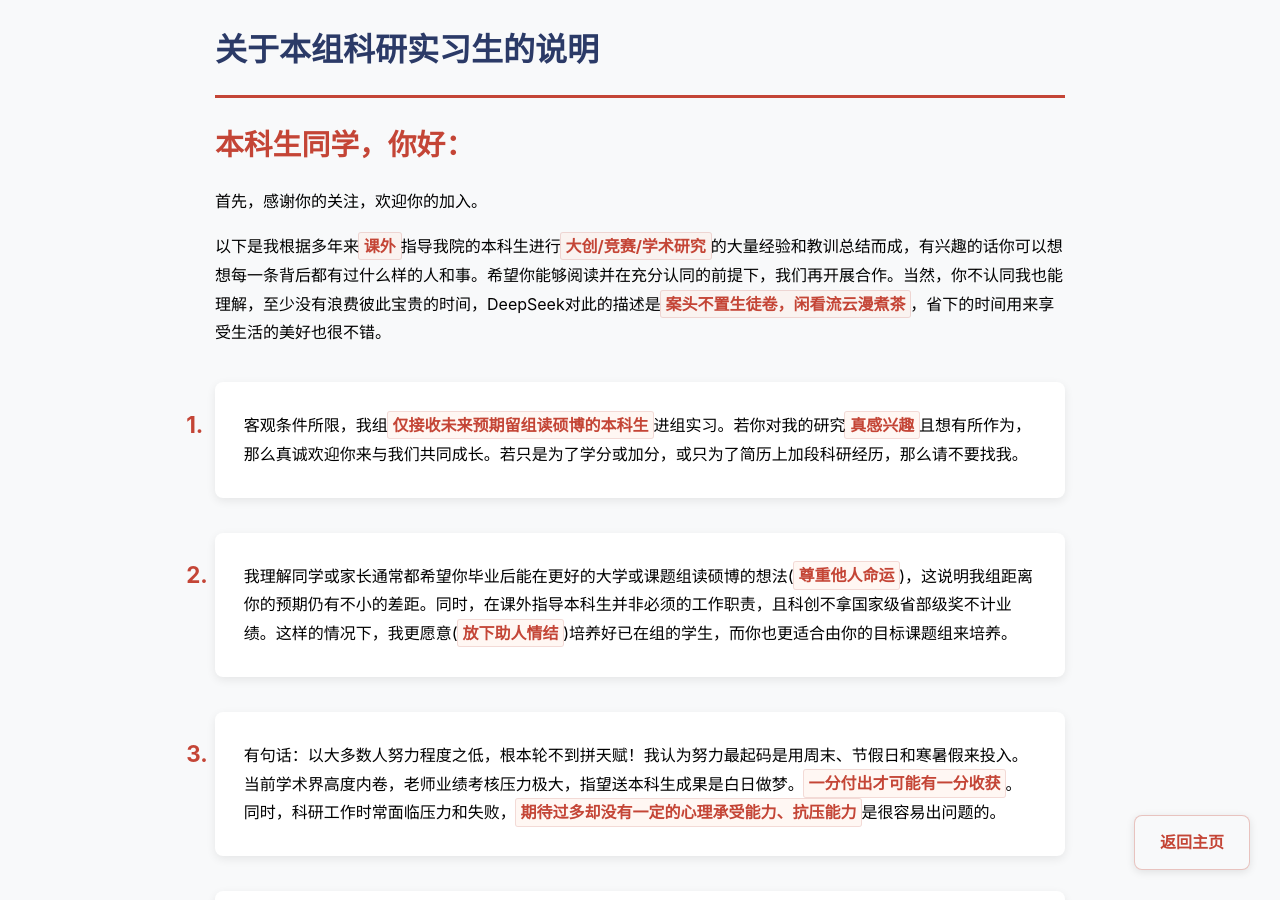
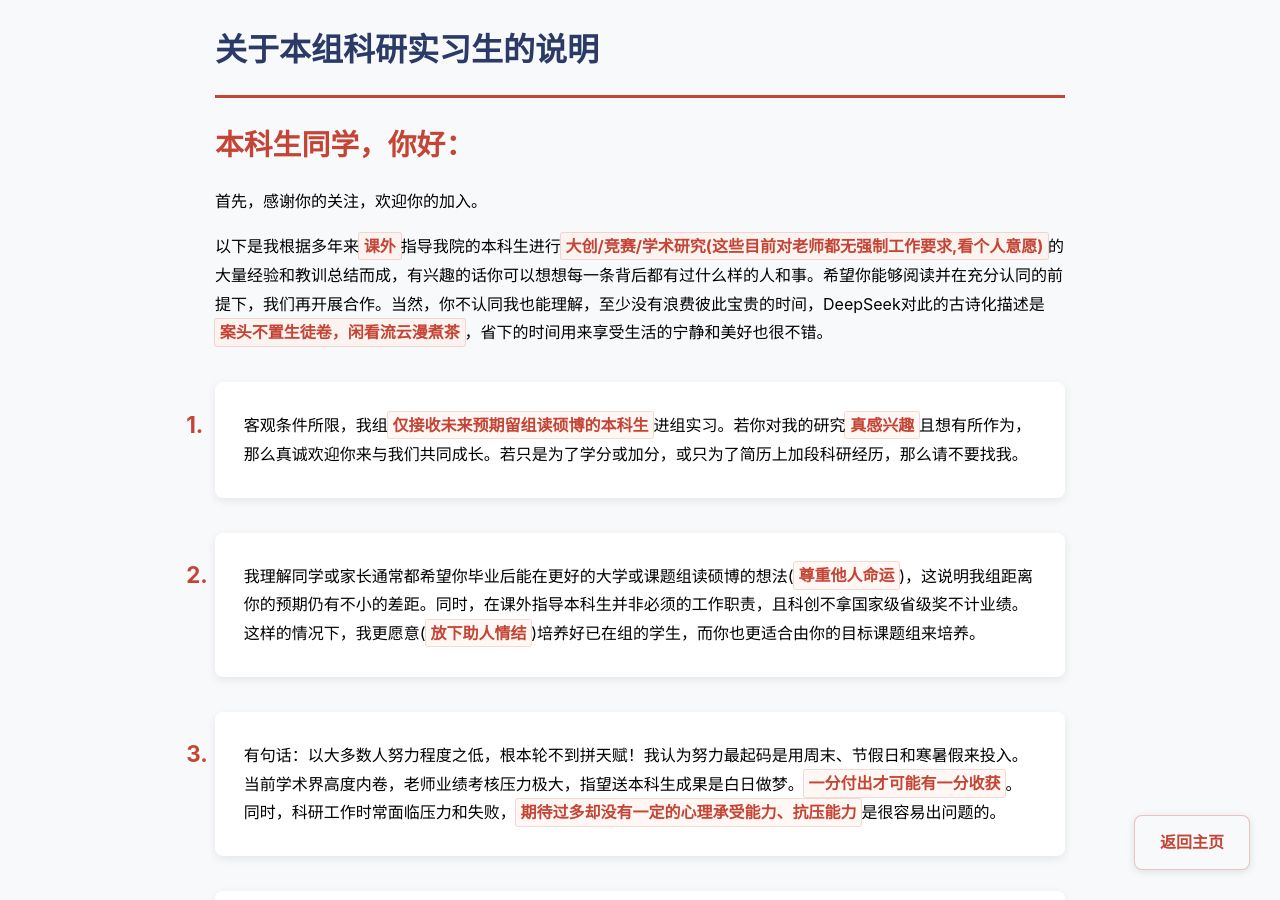
Before and after one commit to fangvv/Homepage, a Jekyll site: the page faq.html, which Jekyll copies as it is, in a window 1280 px wide and 900 px high. Built offline with Jekyll 4.4.1, drawn with Linux system fonts in a browser that asks for light colours; comment, search, counter and statistics services are not loaded.

Commit message:
update faq

```diff
--- a/faq.html
+++ b/faq.html
@@ -91,12 +91,12 @@ strong:hover {
     <p><span class="greeting">本科生同学，你好：</span>
 
     首先，感谢你的关注，欢迎你的加入。</p>
-   <p>以下是我根据多年来<strong>课外</strong>指导我院的本科生进行<strong>大创/竞赛/学术研究</strong>的大量经验和教训总结而成，有兴趣的话你可以想想每一条背后都有过什么样的人和事。希望你能够阅读并在充分认同的前提下，我们再开展合作。当然，你不认同我也能理解，至少没有浪费彼此宝贵的时间，DeepSeek对此的描述是<strong>案头不置生徒卷，闲看流云漫煮茶</strong>，省下的时间用来享受生活的美好也很不错。</p>
+   <p>以下是我根据多年来<strong>课外</strong>指导我院的本科生进行<strong>大创/竞赛/学术研究(这些目前对老师都无强制工作要求,看个人意愿)</strong>的大量经验和教训总结而成，有兴趣的话你可以想想每一条背后都有过什么样的人和事。希望你能够阅读并在充分认同的前提下，我们再开展合作。当然，你不认同我也能理解，至少没有浪费彼此宝贵的时间，DeepSeek对此的古诗化描述是<strong>案头不置生徒卷，闲看流云漫煮茶</strong>，省下的时间用来享受生活的宁静和美好也很不错。</p>
 
     <ol>
 <li>客观条件所限，我组<strong>仅接收未来预期留组读硕博的本科生</strong>进组实习。若你对我的研究<strong>真感兴趣</strong>且想有所作为，那么真诚欢迎你来与我们共同成长。若只是为了学分或加分，或只为了简历上加段科研经历，那么请不要找我。</li>
 
-<li>我理解同学或家长通常都希望你毕业后能在更好的大学或课题组读硕博的想法(<strong>尊重他人命运</strong>)，这说明我组距离你的预期仍有不小的差距。同时，在课外指导本科生并非必须的工作职责，且科创不拿国家级省部级奖不计业绩。这样的情况下，我更愿意(<strong>放下助人情结</strong>)培养好已在组的学生，而你也更适合由你的目标课题组来培养。</li>
+<li>我理解同学或家长通常都希望你毕业后能在更好的大学或课题组读硕博的想法(<strong>尊重他人命运</strong>)，这说明我组距离你的预期仍有不小的差距。同时，在课外指导本科生并非必须的工作职责，且科创不拿国家级省级奖不计业绩。这样的情况下，我更愿意(<strong>放下助人情结</strong>)培养好已在组的学生，而你也更适合由你的目标课题组来培养。</li>
 
 <li>有句话：以大多数人努力程度之低，根本轮不到拼天赋！我认为努力最起码是用周末、节假日和寒暑假来投入。当前学术界高度内卷，老师业绩考核压力极大，指望送本科生成果是白日做梦。<strong>一分付出才可能有一分收获</strong>。同时，科研工作时常面临压力和失败，<strong>期待过多却没有一定的心理承受能力、抗压能力</strong>是很容易出问题的。</li>
 
```
